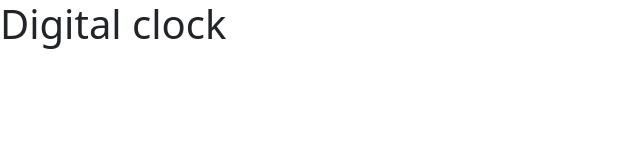
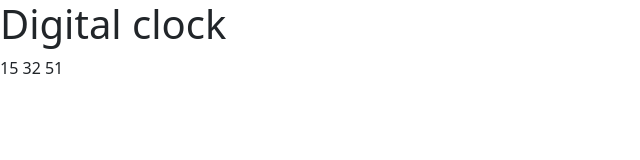
Before and after one commit to w-milan/digital-clock, a plain HTML site: page index.html in a window 1280 px wide. Shown: the full height of the page, 0-640 px from the left. Drawn offline with nearby package versions, Linux system fonts and the light colour scheme.

Commit message:
Making script for digital clock

```diff
--- a/app.js
+++ b/app.js
@@ -0,0 +1,21 @@
+const clock = document.querySelector('.clock');
+
+const tick = () => {
+
+  const now = new Date();
+
+  const hours = now.getHours();
+  const minutes = now.getMinutes();
+  const seconds = now.getSeconds();
+
+  const html = `
+    <span>${hours}</span>
+    <span>${minutes}</span>
+    <span>${seconds}</span>
+  `;
+
+  clock.innerHTML = html;
+
+}
+
+setInterval(tick, 1000);
--- a/index.html
+++ b/index.html
@@ -9,6 +9,7 @@
 </head>
 <body>
   <h1>Digital clock</h1>
+  <div class="clock"></div>
 
   <script src="https://cdn.jsdelivr.net/npm/bootstrap@5.0.2/dist/js/bootstrap.bundle.min.js" integrity="sha384-MrcW6ZMFYlzcLA8Nl+NtUVF0sA7MsXsP1UyJoMp4YLEuNSfAP+JcXn/tWtIaxVXM" crossorigin="anonymous"></script>
   <script src="app.js"></script>
```
